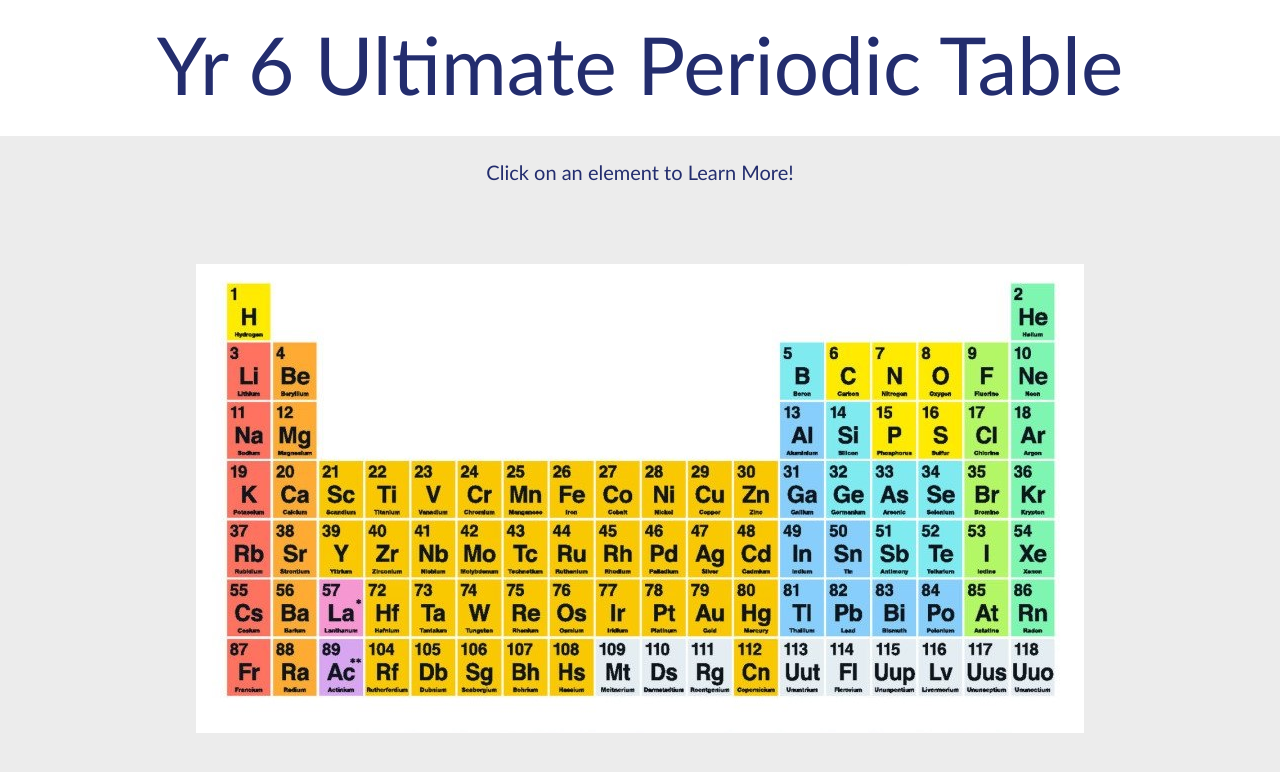
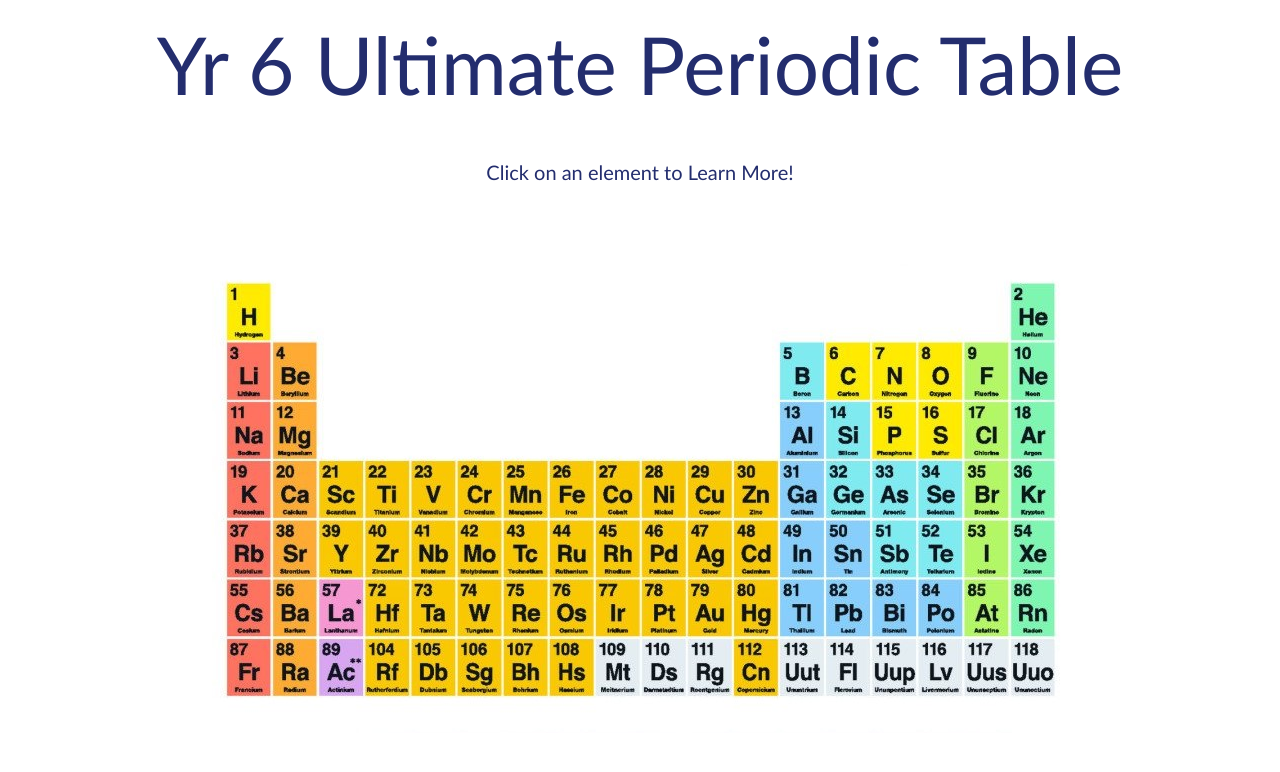
Before and after one commit to deanvains/InteractivePeriodicTable, a Flask app: page / in a window 1280 px wide. Shown: the top 772 px of the page. Run offline with Flask 2, Linux system fonts and the light colour scheme; data that the repository does not hold is empty; some libraries are stand-ins or nearby versions.

Commit message:
changed background color

```diff
--- a/app/static/style.css
+++ b/app/static/style.css
@@ -1,7 +1,7 @@
 body {
     text-align: center;
     font-family: 'Trebuchet MS', 'Lucida Sans Unicode', 'Lucida Grande', 'Lucida Sans', Arial, sans-serif;
-    background-color: #ececec;
+    background-color: white;
 }
 
 .desc {
```
